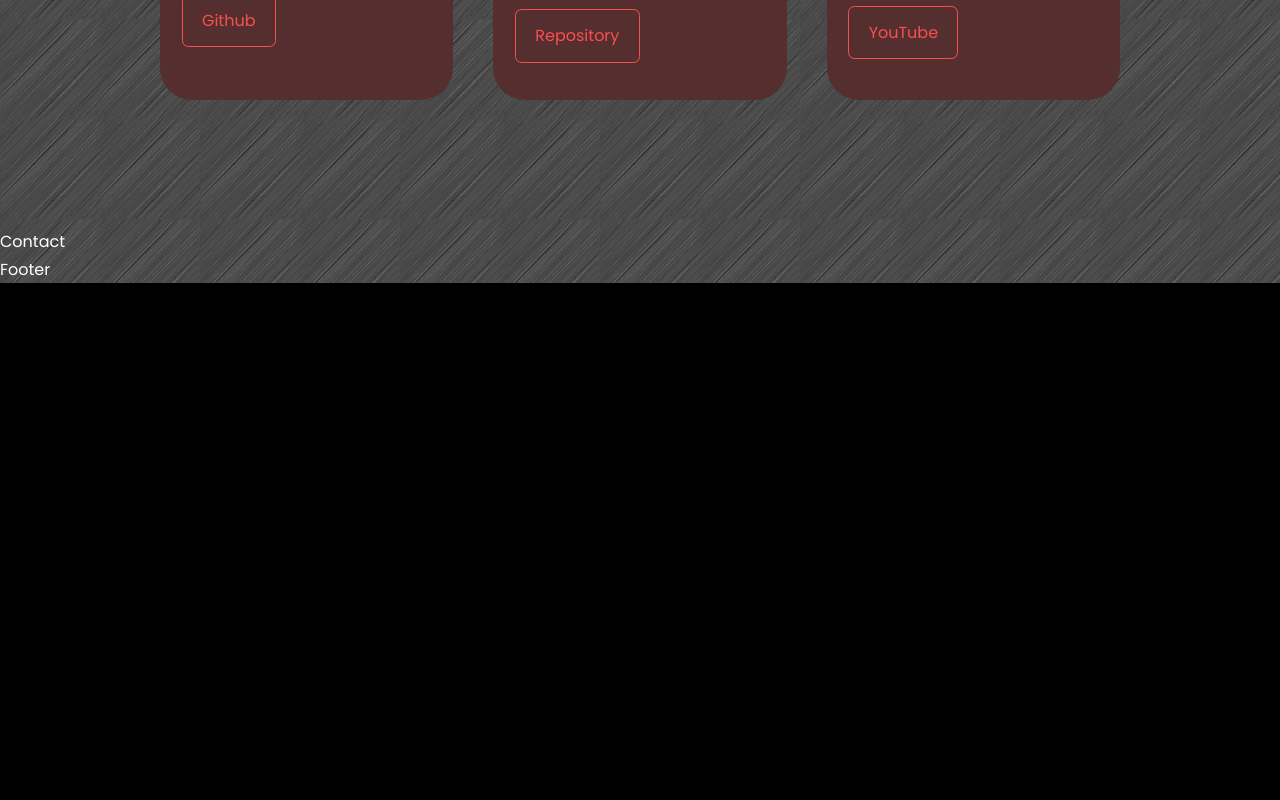
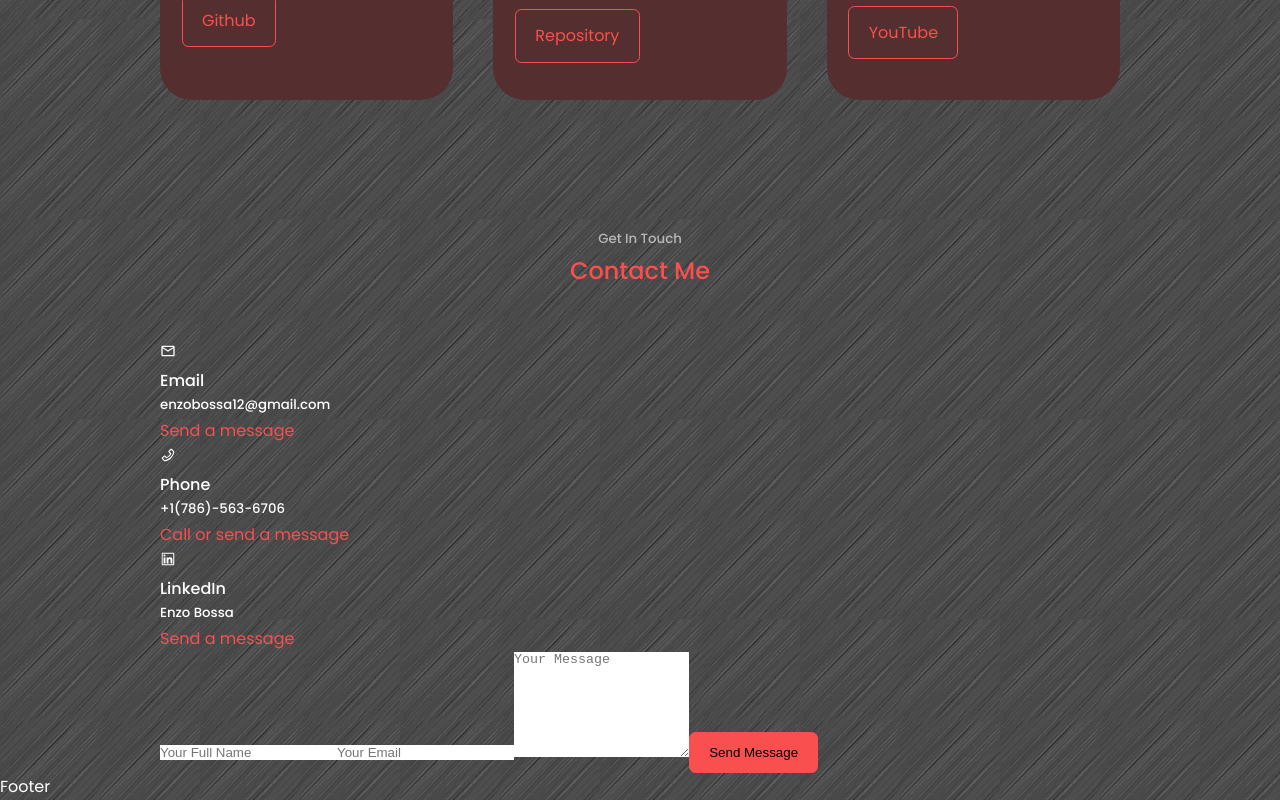
Before and after one commit to EnzoBossa/Personal-Portfolio-Website, a React (Create React App) app in the folder react-portfolio-website/: page / in a window 1280 px wide. Shown: the part 3181-3981 px from the top of the page. Before the commit the page ends 3464 px from the top, so only its background shows below. Built offline with nearby package versions, Linux system fonts and the light colour scheme.

Commit message:
Updated contact.jsx
skeleton for the contact section

```diff
--- a/react-portfolio-website/src/components/contact/Contact.jsx
+++ b/react-portfolio-website/src/components/contact/Contact.jsx
@@ -1,9 +1,45 @@
 import React from 'react'
 import './contact.css'
+import {MdOutlineEmail} from 'react-icons/md'
+import {AiOutlinePhone} from 'react-icons/ai'
+import {AiOutlineLinkedin} from 'react-icons/ai'
 
 const Contact = () => {
   return (
-    <section id='contact'>Contact</section>
+    <section id='contact'>
+      <h5>Get In Touch</h5>
+      <h2>Contact Me</h2>
+
+      <div className="container container__container">
+        <div className="contact__options">
+          <article className="contact__option">
+            <MdOutlineEmail/>
+            <h4>Email</h4>
+            <h5>enzobossa12@gmail.com</h5>
+            <a href="mailto:enzobossa12@gmail.com">Send a message</a>
+          </article>
+          <article className="contact__option">
+            <AiOutlinePhone/>
+            <h4>Phone</h4>
+            <h5>+1(786)-563-6706</h5>
+            <a href="tel:7865636706">Call or send a message</a>
+          </article>
+          <article className="contact__option">
+            <AiOutlineLinkedin/>
+            <h4>LinkedIn</h4>
+            <h5>Enzo Bossa</h5>
+            <a href="https://www.linkedin.com/in/enzo-bossa/" target="_blank" rel='noreferrer'>Send a message</a>
+          </article>
+        </div>
+        {/*END OF CONTACT OPTIONS*/}
+        <form action="">
+          <input type="text" name="name" placeholder="Your Full Name" required />
+          <input type="email" name='email' placeholder='Your Email' required />
+          <textarea name="message" rows="7" placeholder='Your Message' required ></textarea>
+          <button type='submit' className='btn btn-primary'>Send Message</button>
+        </form>
+      </div>
+    </section>
   )
 }
 
```
